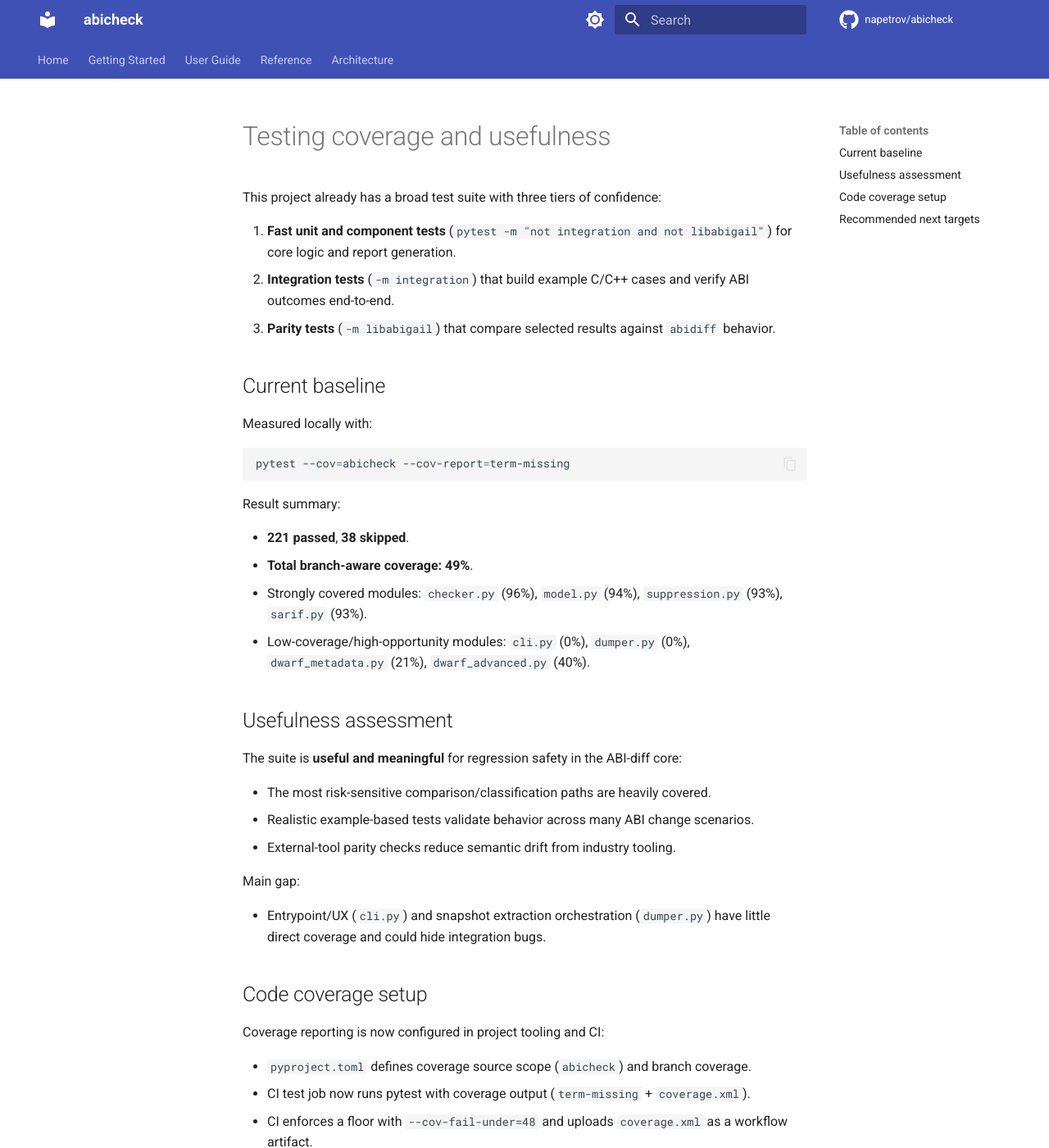
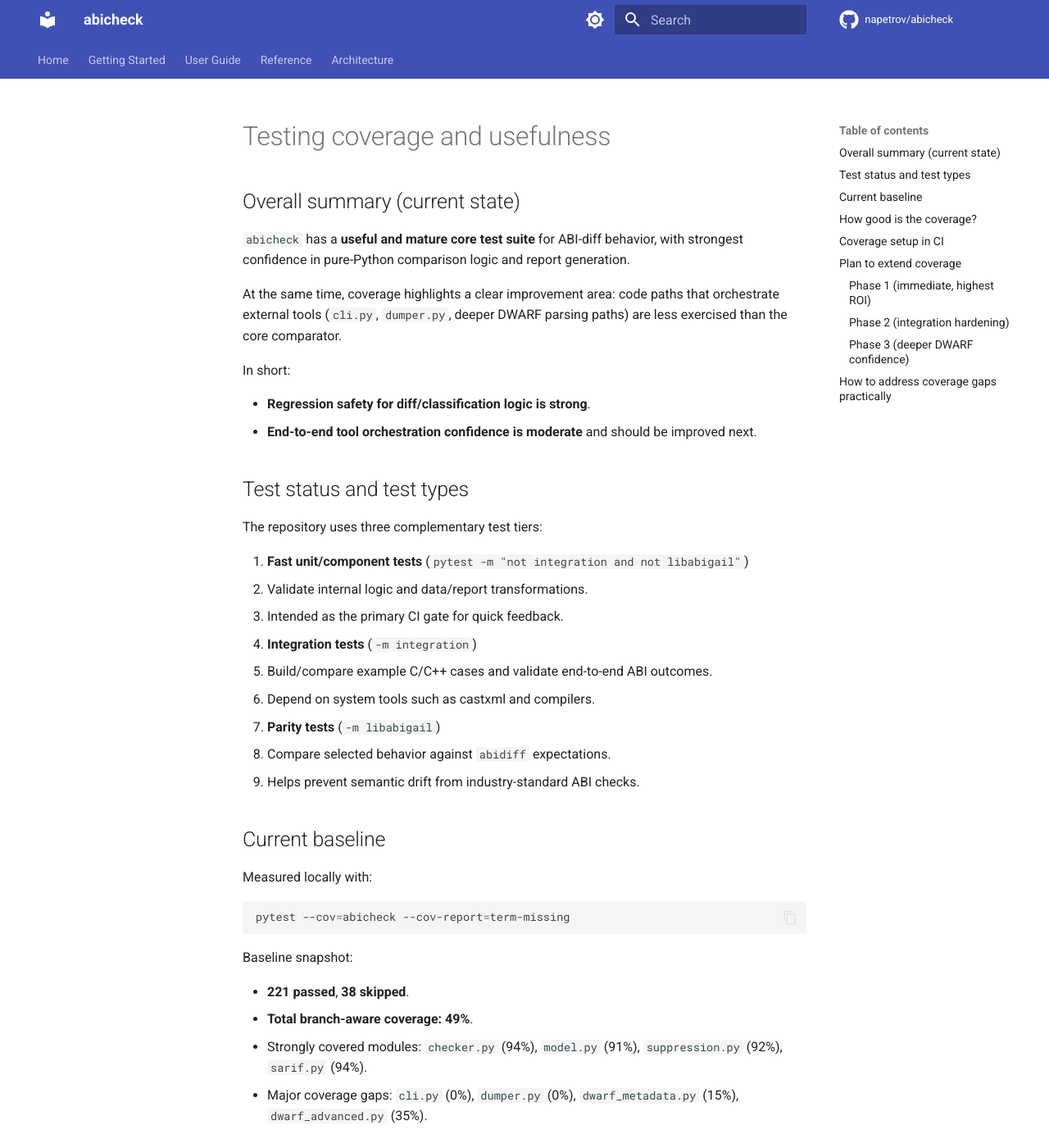
Before and after one commit to napetrov/abicheck, an MkDocs documentation site: the page built from docs/testing_coverage.md, in a window 1280 px wide and 1400 px high. Shown: the whole window at 82% size. Built offline with MkDocs 1.6.1 and Material for MkDocs 9.7.7, drawn with Linux system fonts in a browser that asks for light colours; comment, search, counter and statistics services are not loaded; some of the changed text lies outside the part shown.

Commit message:
Clarify test status and coverage expansion plan

````diff
--- a/docs/testing_coverage.md
+++ b/docs/testing_coverage.md
@@ -1,10 +1,31 @@
 # Testing coverage and usefulness
 
-This project already has a broad test suite with three tiers of confidence:
+## Overall summary (current state)
 
-1. **Fast unit and component tests** (`pytest -m "not integration and not libabigail"`) for core logic and report generation.
-2. **Integration tests** (`-m integration`) that build example C/C++ cases and verify ABI outcomes end-to-end.
-3. **Parity tests** (`-m libabigail`) that compare selected results against `abidiff` behavior.
+`abicheck` has a **useful and mature core test suite** for ABI-diff behavior, with strongest confidence in pure-Python comparison logic and report generation.
+
+At the same time, coverage highlights a clear improvement area: code paths that orchestrate external tools (`cli.py`, `dumper.py`, deeper DWARF parsing paths) are less exercised than the core comparator.
+
+In short:
+
+- **Regression safety for diff/classification logic is strong**.
+- **End-to-end tool orchestration confidence is moderate** and should be improved next.
+
+## Test status and test types
+
+The repository uses three complementary test tiers:
+
+1. **Fast unit/component tests** (`pytest -m "not integration and not libabigail"`)
+   - Validate internal logic and data/report transformations.
+   - Intended as the primary CI gate for quick feedback.
+
+2. **Integration tests** (`-m integration`)
+   - Build/compare example C/C++ cases and validate end-to-end ABI outcomes.
+   - Depend on system tools such as castxml and compilers.
+
+3. **Parity tests** (`-m libabigail`)
+   - Compare selected behavior against `abidiff` expectations.
+   - Helps prevent semantic drift from industry-standard ABI checks.
 
 ## Current baseline
 
@@ -14,35 +35,72 @@
 pytest --cov=abicheck --cov-report=term-missing
 ```
 
-Result summary:
+Baseline snapshot:
 
 - **221 passed**, **38 skipped**.
 - **Total branch-aware coverage: 49%**.
-- Strongly covered modules: `checker.py` (96%), `model.py` (94%), `suppression.py` (93%), `sarif.py` (93%).
-- Low-coverage/high-opportunity modules: `cli.py` (0%), `dumper.py` (0%), `dwarf_metadata.py` (21%), `dwarf_advanced.py` (40%).
+- Strongly covered modules: `checker.py` (94%), `model.py` (91%), `suppression.py` (92%), `sarif.py` (94%).
+- Major coverage gaps: `cli.py` (0%), `dumper.py` (0%), `dwarf_metadata.py` (15%), `dwarf_advanced.py` (35%).
 
-## Usefulness assessment
+## How good is the coverage?
 
-The suite is **useful and meaningful** for regression safety in the ABI-diff core:
+Coverage quality is **good for core correctness**, but **not yet good enough for full-system confidence**:
 
-- The most risk-sensitive comparison/classification paths are heavily covered.
-- Realistic example-based tests validate behavior across many ABI change scenarios.
-- External-tool parity checks reduce semantic drift from industry tooling.
+- Good: high-signal modules that decide ABI verdicts are thoroughly tested.
+- Weak: user-entry flows and tool-integration paths are under-tested and can hide runtime integration bugs.
 
-Main gap:
+So the current 49% should be interpreted as:
 
-- Entrypoint/UX (`cli.py`) and snapshot extraction orchestration (`dumper.py`) have little direct coverage and could hide integration bugs.
+- acceptable as a **tracked baseline**,
+- insufficient as a **long-term target**.
 
-## Code coverage setup
+## Coverage setup in CI
 
-Coverage reporting is now configured in project tooling and CI:
+Coverage reporting is configured and enforced:
 
-- `pyproject.toml` defines coverage source scope (`abicheck`) and branch coverage.
-- CI test job now runs pytest with coverage output (`term-missing` + `coverage.xml`).
-- CI enforces a floor with `--cov-fail-under=48` and uploads `coverage.xml` as a workflow artifact.
+- `pyproject.toml` defines coverage scope (`source = ["abicheck"]`) and enables branch coverage.
+- Main CI test job runs pytest with coverage output (`term-missing` + `coverage.xml`).
+- CI enforces a floor (`--cov-fail-under=48`) and uploads `coverage.xml` as an artifact.
 
-## Recommended next targets
+## Plan to extend coverage
 
-1. Add CLI tests using `click.testing.CliRunner` for `dump`, `compare`, and error/exit-code paths.
-2. Add dumper tests by mocking castxml/ELF adapters to cover orchestration and failure handling.
-3. Raise CI threshold gradually (e.g., 50 -> 55 -> 60) as these tests land.
+### Phase 1 (immediate, highest ROI)
+
+1. **CLI tests via `click.testing.CliRunner`**
+   - Cover `dump`, `compare`, `compat` happy paths and error paths.
+   - Validate exit codes, key user-facing messages, and option validation.
+
+2. **Dumper orchestration tests**
+   - Mock castxml/ELF adapters and subprocess boundaries.
+   - Cover success path, malformed tool output, missing binaries, and partial data handling.
+
+3. **Raise floor incrementally after each merge**
+   - Suggested ratchet: **48 -> 52 -> 56 -> 60**.
+
+### Phase 2 (integration hardening)
+
+4. Expand integration matrices across representative example cases (already present under `examples/`).
+5. Add negative integration scenarios (bad ELF, missing symbols, broken headers).
+
+### Phase 3 (deeper DWARF confidence)
+
+6. Add focused tests for DWARF metadata extraction edge cases and advanced attributes.
+7. Add fixture-based regression tests for known tricky compiler outputs.
+
+## How to address coverage gaps practically
+
+Recommended workflow for contributors:
+
+1. **Pick one low-coverage module** (`cli.py` or `dumper.py`) per PR.
+2. Add tests first for at least one happy path and one failure path.
+3. Run local fast gate with coverage:
+
+   ```bash
+   pytest tests/ -v --tb=short -m "not integration and not libabigail" \
+     --cov=abicheck --cov-report=term-missing --cov-report=xml --cov-fail-under=48
+   ```
+
+4. If branch coverage improves, bump CI floor by a small step in the same PR.
+5. Keep integration/parity tests stable as semantic guardrails.
+
+This approach avoids disruptive jumps while continuously increasing real confidence.
````
